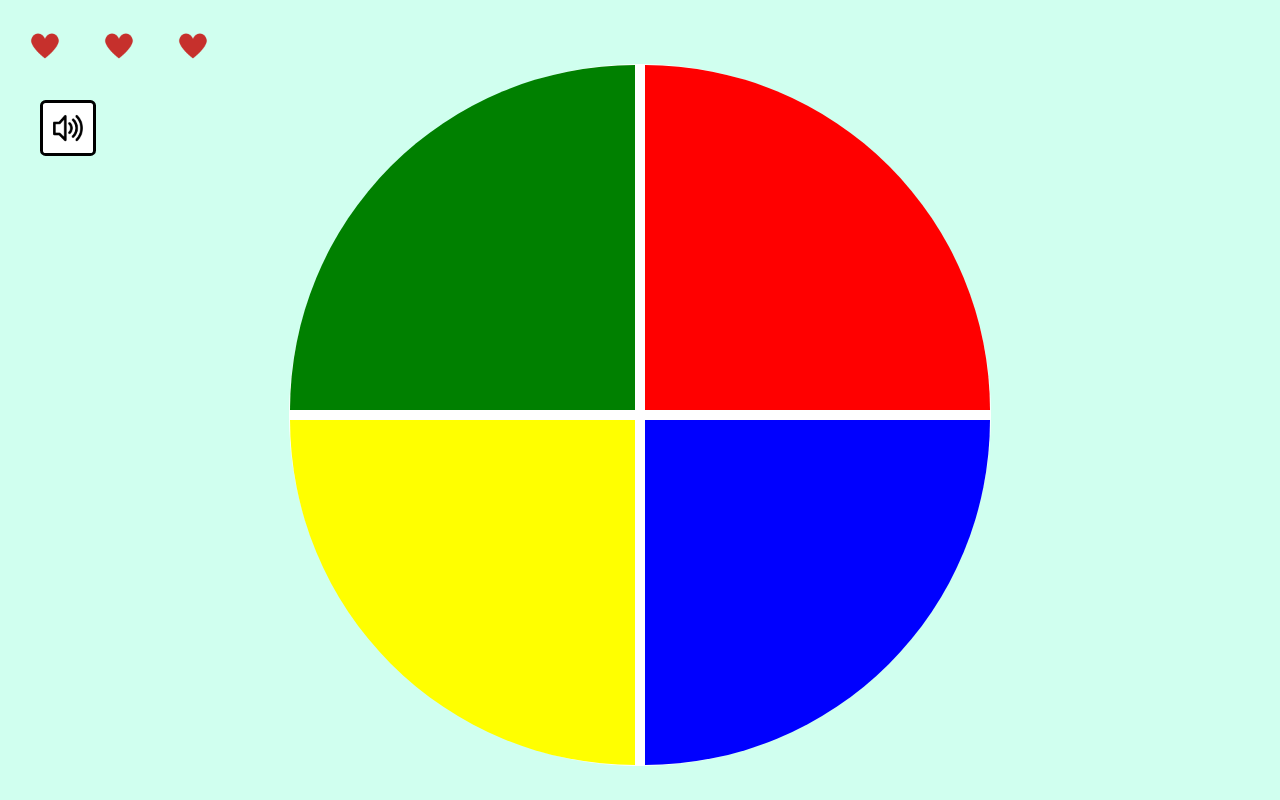
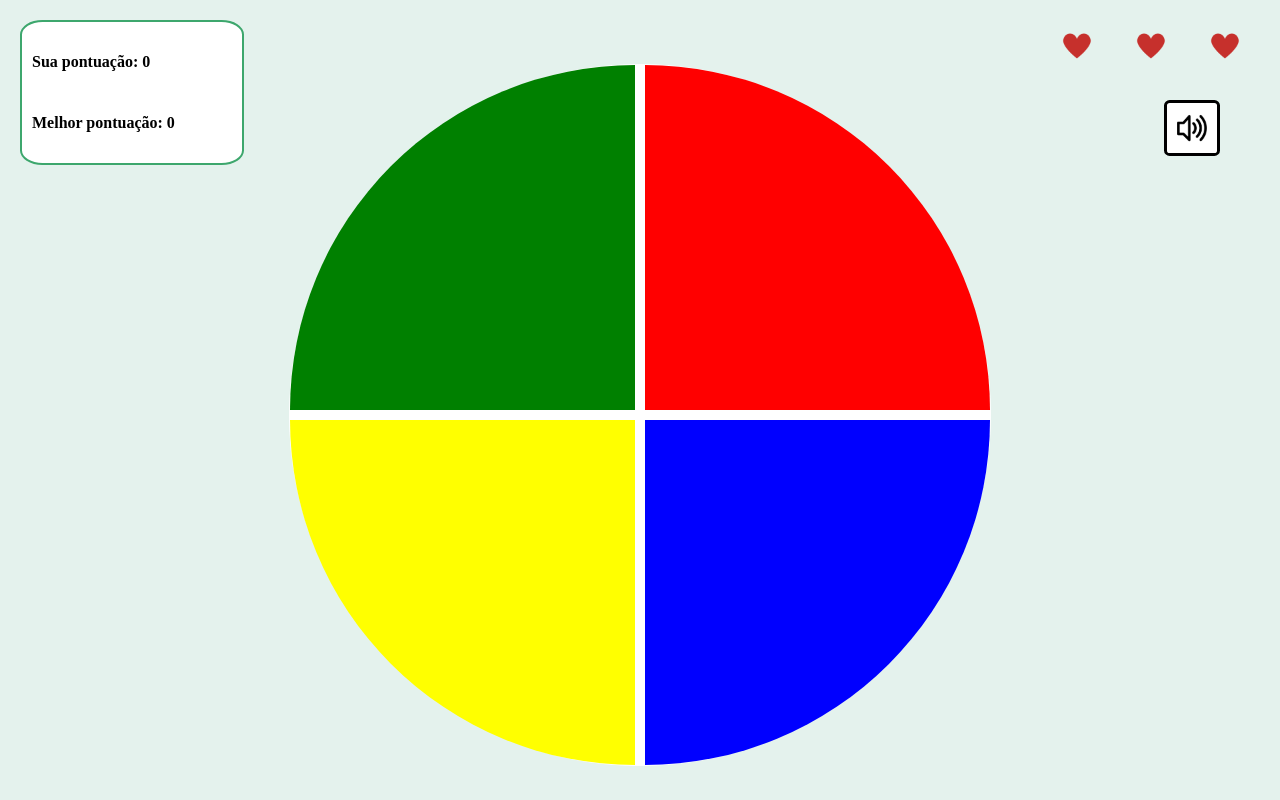
Before and after one commit to guimaraesnatalia/GENIOUS-PRO, a plain HTML site: page index.html in a window 1280 px wide. Drawn offline with Linux system fonts and the light colour scheme.

Commit message:
close #8; Adiciona placar de pontuação

```diff
--- a/index.html
+++ b/index.html
@@ -6,13 +6,14 @@
     <link rel="stylesheet" href="style.css">
     <title>Genesis</title>
 </head>
-<body>
+<div>
     <div class= lives>
         <img id="live1" src="images/lives.png" alt="Vida 1">
         <img id="live2" src="images/lives.png" alt="Vida 2">
         <img id="live3" src="images/lives.png" alt="Vida 3">
     </div>
     <img id="mute" src="images/unmute.png" title = "Remover som" alt="mutar" onclick="muting()">
+
     <div class="main-game">
         <div class="genius">
             <div class="blue"></div>
@@ -22,6 +23,17 @@
         </div>
     </div>
 
+    <div class="pontuacao">
+        <div>
+            <h4>Sua pontuação:</h4>
+            <h4 id="score">0</h4>
+        </div>
+        <div>
+            <h4>Melhor pontuação:</h4>
+            <h4 id="bestScore">0</h4>
+        </div>
+    </div>
+
     <script type="text/javascript" src="script.js"></script>
 </body>
 </html>
--- a/script.js
+++ b/script.js
@@ -2,7 +2,8 @@ let order = [];
 let clickedOrder = [];
 let score = 0;
 let mute = false;
-let lives = 3
+let lives = 3;
+let bestScore = 0;
 
 //0 - verde: Dó
 //1 - vermelho: Ré
@@ -38,12 +39,6 @@ let lightColor = (element, number) => {
     }, number-1);
 }
 
-let executeSequence = ()=>{
-    for (i in order){
-        lightColor(order[i], Number(i));
-    }
-}
-
 //checa se os botoes clicados são os mesmos da ordem gerada no jogo
 let checkOrder = () => {
     let correctOrder = true;
@@ -55,8 +50,12 @@ let checkOrder = () => {
         }
     }
     if ((clickedOrder.length == order.length) & (correctOrder)) {
-        alert(`Pontuação: ${score}\nVocê acertou! Iniciando próximo nível!`);
-        nextLevel();
+        document.getElementById('score').textContent = score;
+
+        setTimeout(()=>{
+            nextLevel();
+        }, 500);
+
     }
 }
 
@@ -97,6 +96,12 @@ let gameOver = () => {
     order = [];
     clickedOrder = [];
 
+    if (bestScore < score){
+        bestScore = score;
+        document.getElementById('bestScore').textContent = bestScore;
+        alert('Parabéns\nVocê conseguiu a melhor pontuação do jogo!');
+    }
+
     playGame();
 }
 
@@ -109,7 +114,7 @@ let playGame = () => {
     document.getElementById('live1').src = "images/lives.png";
     document.getElementById('live2').src = "images/lives.png";
     document.getElementById('live3').src = "images/lives.png";
-
+    document.getElementById('score').textContent = score;
 
     nextLevel();
 }
@@ -142,7 +147,7 @@ let muting = () => {
     }
 }
 
-//funcao para game over
+//funcao para identificar se ainda existe vidas ou se vai encerrar o jogo
 let tryAgain = () => {
     lives--;
     document.getElementById('live'+(lives+1)).src = "images/heartbroken.png";
--- a/style.css
+++ b/style.css
@@ -1,6 +1,7 @@
 body{
     margin:0;
-    background-color: rgb(208, 255, 239);
+    background-color: rgb(228, 242, 237);
+    position: relative;
 }
 
 .main-game{
@@ -64,6 +65,7 @@ body{
     margin-top: 100px;
     margin-left: 40px;
     position: absolute;
+    right: 10px;
 }
 
 .lives img{
@@ -77,5 +79,23 @@ body{
     padding: 10px;
     padding-bottom: 0;
     position: absolute;
+    right: 10px;
+}
 
+.pontuacao{
+    border: 2px solid rgb(61, 167, 109);
+    padding: 10px;
+    margin: 10px;
+    width: 200px;
+    position:absolute;
+    border-radius: 10%;
+    background-color: #fff;
+    align-items: flex-end;
+    display: grid;
+    top : 10px;
+    left: 10px;
 }
+
+.pontuacao div h4{
+    display: inline-block;
+}
```
